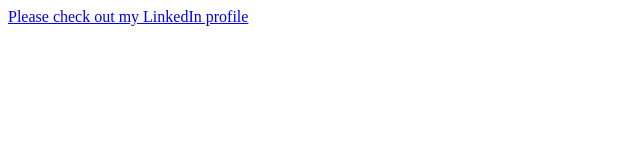
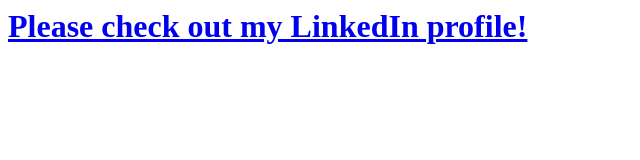
Before and after one commit to andrewauw/andrewauw.github.io, a plain HTML site: page index.html in a window 1280 px wide. Shown: the whole page, without its empty margins (0-640 px from the left). Drawn offline with Linux system fonts and the light colour scheme.

Commit message:
update page content

```diff
--- a/index.html
+++ b/index.html
@@ -1 +1 @@
-<a href="https://www.linkedin.com/in/andrewauw/">Please check out my LinkedIn profile</a>
+<h1><a href="https://www.linkedin.com/in/andrewauw/">Please check out my LinkedIn profile!</a></h1>
```
